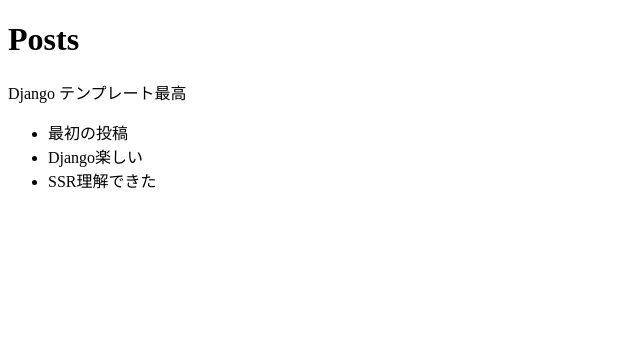
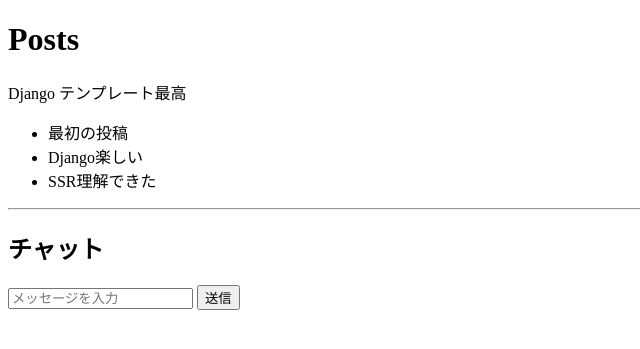
Before and after one commit to Touya-Kurokawa/django-study, a Django app: page / in a window 1280 px wide. Shown: the top 349 px of the page, without its empty margins (0-640 px from the left). Run offline with Django 5.2, Linux system fonts and the light colour scheme.

Commit message:
チャットフォームとPOST処理を追加

```diff
--- a/config/posts/templates/posts/index.html
+++ b/config/posts/templates/posts/index.html
@@ -6,12 +6,27 @@
 </head>
 <body>
     <h1>{{ title }}</h1>
-    <p>{{ massage }}</p>
+    <p>{{ message }}</p>
 
     <ul>
         {% for post in posts %}
             <li>{{ post.title }}</li>
         {% endfor %}
     </ul>
+
+    <hr>
+
+    <h2>チャット</h2>
+
+    <form method="post">
+        {% csrf_token %}
+        <input type="text" name="message" placeholder="メッセージを入力" />
+        <button type="submit">送信</button>
+    </form>
+
+    {% if user_message %}
+        <p>あなた : {{ user_message }}</p>
+        <p>ボット : {{ bot_message }}</p>
+    {% endif %}
 </body>
 </html>
--- a/config/posts/views.py
+++ b/config/posts/views.py
@@ -8,8 +8,18 @@ def index(request):
         {"title": "SSR理解できた"},
     ]
 
+    user_message = ""
+    bot_message = ""
+
+    if request.method == "POST":
+        user_message = request.POST.get("message","") .strip()
+
+        bot_message = f"受け取ったよ : {user_message}"
+
     return render(request, "posts/index.html",{
         "title": "Posts",
-        "massage": "Django テンプレート最高",
+        "message": "Django テンプレート最高",
         "posts" : posts,
+        "user_message": user_message,
+        "bot_message": bot_message,
     })
```
